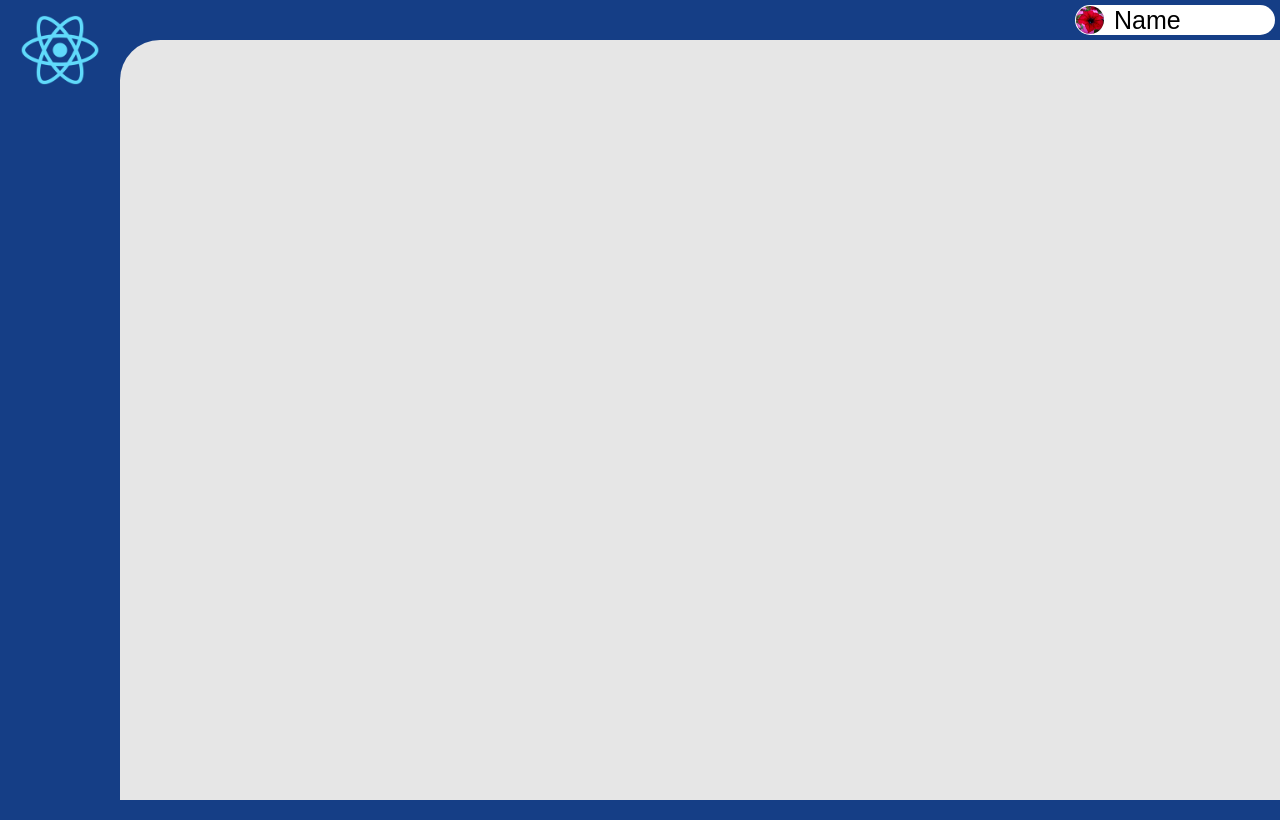
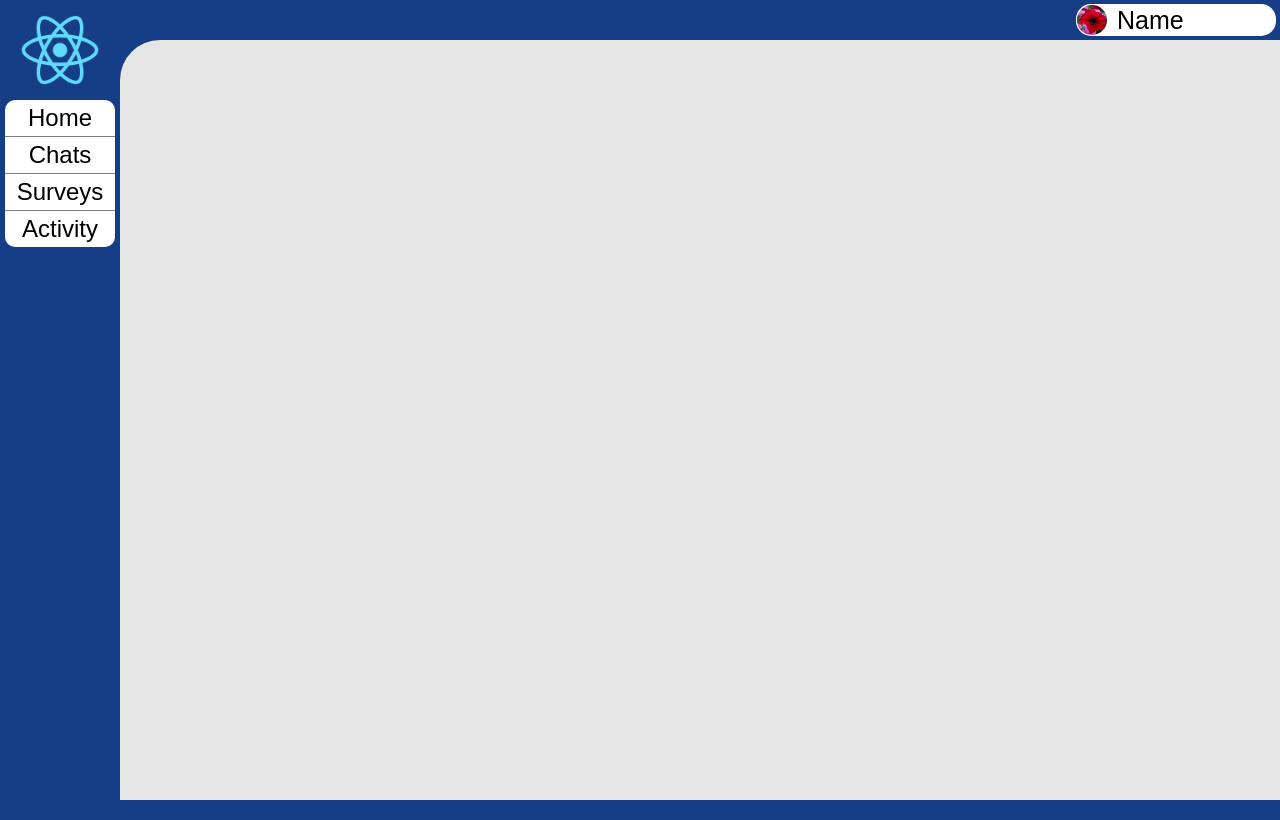
Before and after one commit to Lasse-Tom-Lang/react-dashboard, a React (Create React App) app: page / in a window 1280 px wide. Built offline with nearby package versions, Linux system fonts and the light colour scheme.

Commit message:
Added sidebar

```diff
--- a/src/Main/Main.tsx
+++ b/src/Main/Main.tsx
@@ -1,5 +1,3 @@
-import React from 'react';
-
 function Main() {
   return (
     <main>
--- a/src/NavBar/NavBar.scss
+++ b/src/NavBar/NavBar.scss
@@ -1,7 +1,31 @@
 #navBar-left {
   width: 120px;
-  height: calc(100vh - 40px);
+  height: calc(100vh - 80px);
   top: 40px;
+  padding-top: 60px;
+  display: flex;
+  flex-direction: column;
+  align-items: center;
+
+  button {
+    width: calc(100% - 10px);
+    background-color: white;
+    border: 0;
+    outline: 0;
+    font-size: 24px;
+    padding-block: 4px;
+    border-top: 1px solid grey;
+    cursor: pointer;
+
+    &:first-of-type {
+      border-radius: 10px 10px 0 0;
+      border-top: 0;
+    }
+
+    &:last-of-type {
+      border-radius: 0 0 10px 10px;
+    }
+  }
 }
 
 #navBar-top {
@@ -22,15 +46,15 @@
 #profileInfo {
   background-color: white;
   width: 200px;
-  height: 30px;
-  margin: 5px;
+  height: 32px;
+  margin: 4px;
   border-radius: 15px;
   display: flex;
   align-items: center;
   font-size: 25px;
 
   img {
-    height: 28px;
+    height: 30px;
     margin: 1px;
     margin-right: 10px;
     border-radius: 50%;
--- /dev/null
+++ b/src/NavBar/NavBarItem.tsx
@@ -0,0 +1,13 @@
+import {FC} from 'react';
+
+interface NavBarItemProps {
+  itemName: string
+}
+
+const NavBarItem:FC<NavBarItemProps> = (props) => {
+  return (
+    <button>{props.itemName}</button>
+  );
+}
+
+export default NavBarItem;
--- a/src/NavBar/NavBarLeft.tsx
+++ b/src/NavBar/NavBarLeft.tsx
@@ -1,9 +1,12 @@
-import React from 'react';
+import NavBarItem from './NavBarItem';
 
 function NavBarLeft() {
   return (
     <nav id='navBar-left'>
-
+      <NavBarItem itemName='Home'/>
+      <NavBarItem itemName='Chats'/>
+      <NavBarItem itemName='Surveys'/>
+      <NavBarItem itemName='Activity'/>
     </nav>
   );
 }
--- a/src/NavBar/NavBarTop.tsx
+++ b/src/NavBar/NavBarTop.tsx
@@ -1,4 +1,3 @@
-import React from 'react';
 import Logo from "./logo.png";
 import ProfileInfo from './ProfileInfo';
 
--- a/src/NavBar/ProfileInfo.tsx
+++ b/src/NavBar/ProfileInfo.tsx
@@ -1,4 +1,3 @@
-import React from 'react';
 import ProfileImage from "./testProfileImage.jpeg";
 
 function ProfileInfo() {
```
